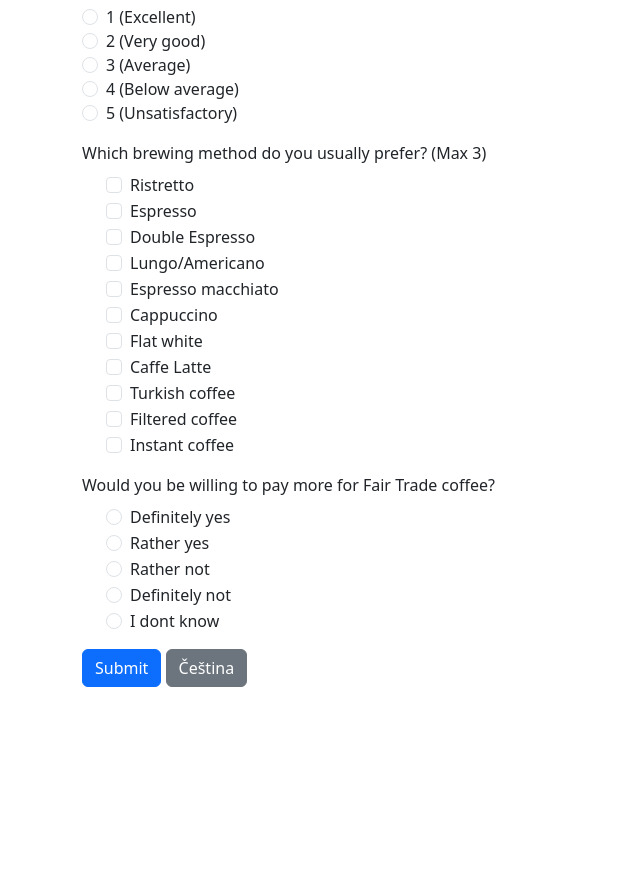
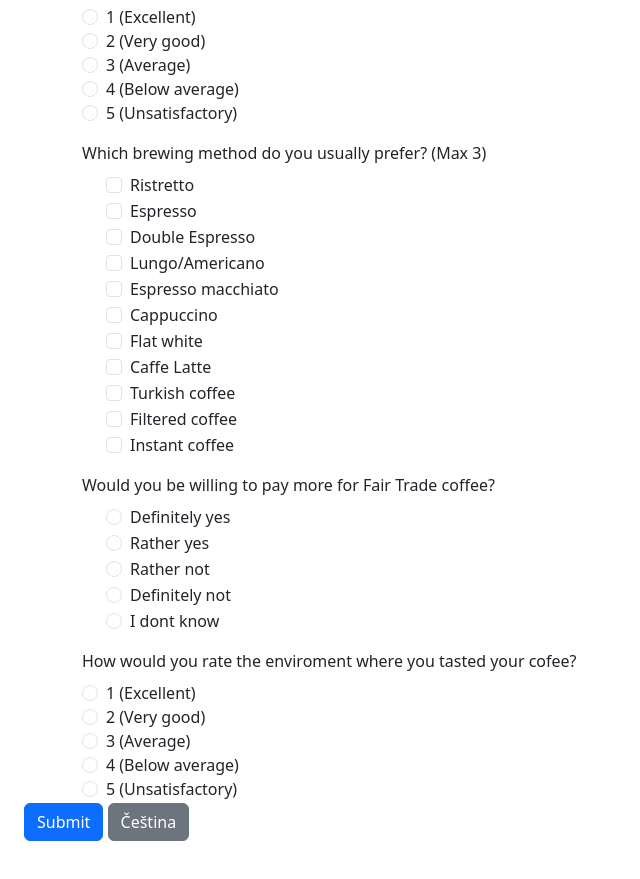
Before and after one commit to Valda404/ValihunProject1, a plain HTML site: page index.html in a window 1280 px wide. Shown: the part 107-986 px from the top of the page, without its empty margins (0-640 px from the left). Before the commit the page ends 834 px from the top, so only its background shows below. Drawn offline with nearby package versions, Linux system fonts and the light colour scheme.

Commit message:
Add files via upload

```diff
--- a/i18n.js
+++ b/i18n.js
@@ -5,6 +5,7 @@ const translations = {
     q2: "Which brewing method do you usually prefer? (Max 3)",
     q3: "Would you be willing to pay more for Fair Trade coffee?",
     q4: "If yes, how much more would you be willing to pay?",
+    q5: "How would you rate the enviroment where you tasted your cofee?"
   },
   cz: {
     title: "Kávový dotazník",
@@ -12,6 +13,7 @@ const translations = {
     q2: "Jaký způsob přípravy obvykle preferujete? (maximálně 3)",
     q3: "Byl byste ochotný si za svou kávu připlatit, pokud by splňovala označení „Fair trade“?",
     q4: "Jakou částku byste byl ochoten připlatit?",
+    q5: "Jak hodnotíte prostředí, kde jste kávu ochutnal?"
   }
 };
 
--- a/index.html
+++ b/index.html
@@ -36,6 +36,17 @@
       <div id="q4" class="form-check"></div>
     </div>
 
+    <div class="mb-3"></div>
+      <label class="form-label" data-i18n="q5">How would you rate the enviroment where you tasted your cofee?</label>
+      <div id="q5" class="form-check">
+        <input class="form-check-input" type="radio" name="q5" value="1" required /> <label class="form-check-label">1 (Excellent)</label><br/>
+        <input class="form-check-input" type="radio" name="q5" value="2" /> <label class="form-check-label">2 (Very good)</label><br/>
+        <input class="form-check-input" type="radio" name="q5" value="3" /> <label class="form-check-label">3 (Average)</label><br/>
+        <input class="form-check-input" type="radio" name="q5" value="4" /> <label class="form-check-label">4 (Below average)</label><br/>
+        <input class="form-check-input" type="radio" name="q5" value="5" /> <label class="form-check-label">5 (Unsatisfactory)</label>
+      </div>
+    </div>
+
     <div class="mb-3">
       <button id="submitBtn" class="btn btn-primary">Submit</button>
       <button id="langSwitch" class="btn btn-secondary">Čeština</button>
```
